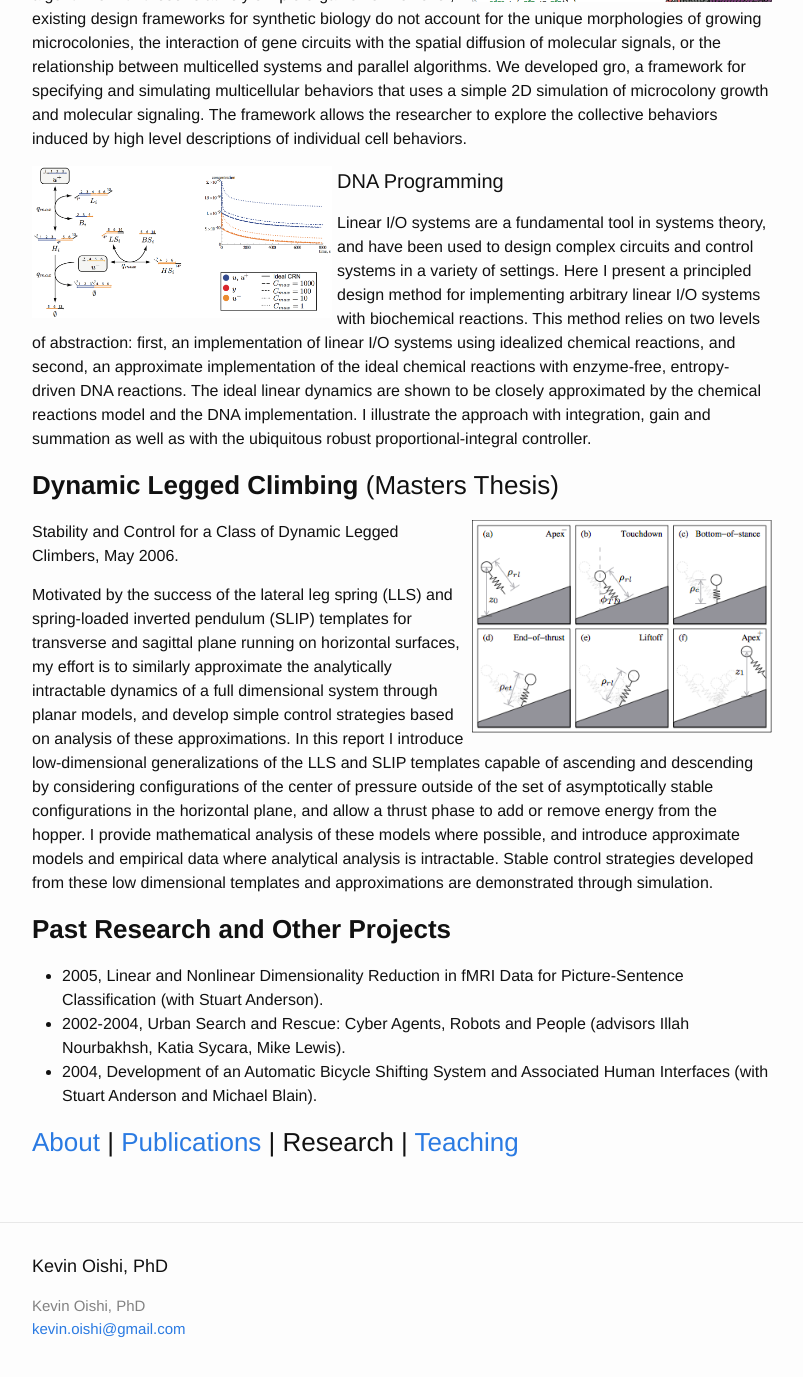
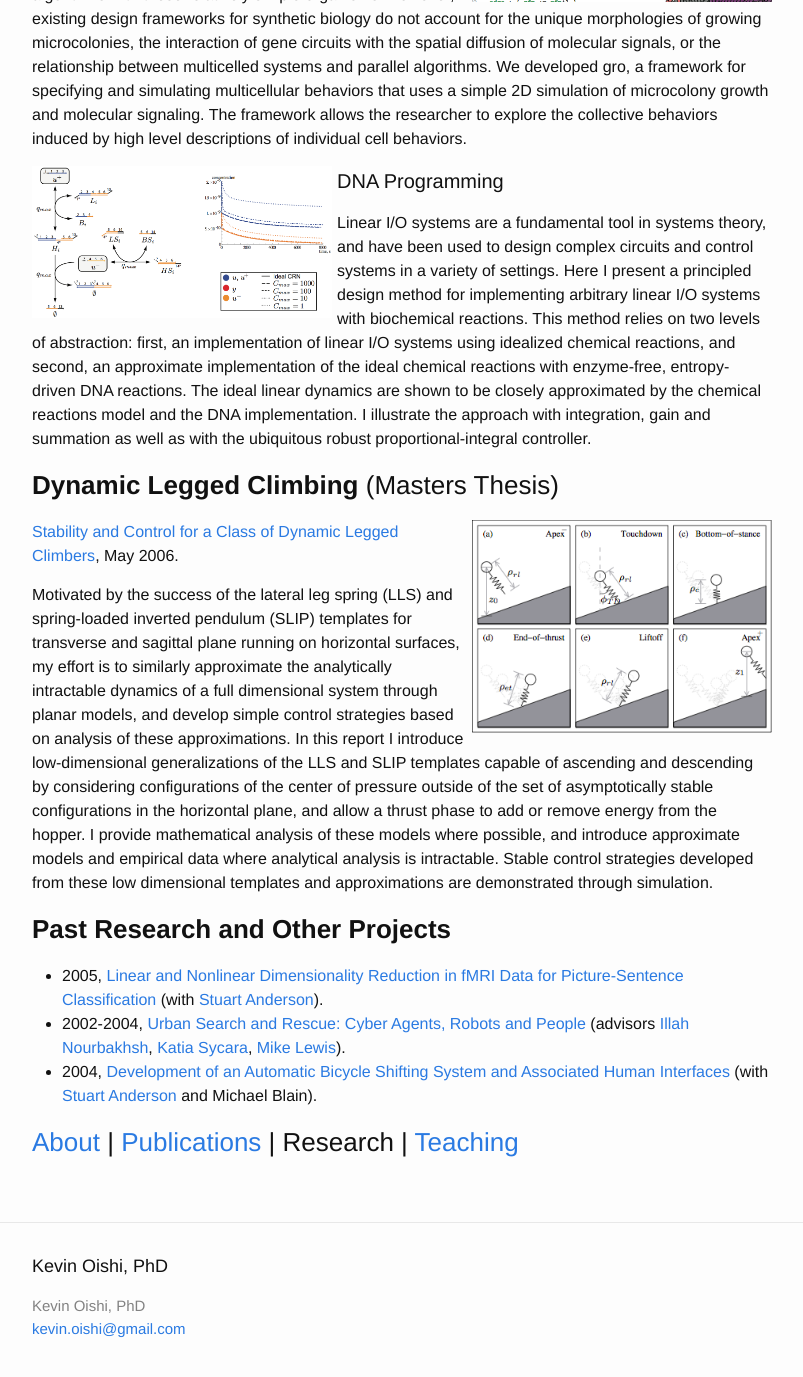
Before and after one commit to kevin0/kevin0.github.io, a Jekyll site: the page built from research.md, in a window 1280 px wide and 1400 px high, scrolled down 1267 px. Shown: the top 1377 px of the window, without its empty margins (238-1041 px from the left). Built offline with Jekyll 4.4.1, drawn with Linux system fonts in a browser that asks for light colours; part of the change alters nothing that is shown.

Commit message:
more uploaded files

```diff
--- a/research.md
+++ b/research.md
@@ -53,13 +53,13 @@ Linear I/O systems are a fundamental tool in systems theory, and have been used
   <img src="/img/legged-climbing.png" width="300px"/>
 </div>
 
-Stability and Control for a Class of Dynamic Legged Climbers, May 2006.
+[Stability and Control for a Class of Dynamic Legged Climbers](/img/ms-thesis.pdf), May 2006.
 
 Motivated by the success of the lateral leg spring (LLS) and spring-loaded inverted pendulum (SLIP) templates for transverse and sagittal plane running on horizontal surfaces, my effort is to similarly approximate the analytically intractable dynamics of a full dimensional system through planar models, and develop simple control strategies based on analysis of these approximations. In this report I introduce low-dimensional generalizations of the LLS and SLIP templates capable of ascending and descending by considering configurations of the center of pressure outside of the set of asymptotically stable configurations in the horizontal plane, and allow a thrust phase to add or remove energy from the hopper. I provide mathematical analysis of these models where possible, and introduce approximate models and empirical data where analytical analysis is intractable. Stable control strategies developed from these low dimensional templates and approximations are demonstrated through simulation.
 
 ### **Past Research and Other Projects** ###
-* 2005, Linear and Nonlinear Dimensionality Reduction in fMRI Data for Picture-Sentence Classification (with Stuart Anderson).
-* 2002-2004, Urban Search and Rescue: Cyber Agents, Robots and People (advisors Illah Nourbakhsh, Katia Sycara, Mike Lewis).
-* 2004, Development of an Automatic Bicycle Shifting System and Associated Human Interfaces (with Stuart Anderson and Michael Blain).
+* 2005, [Linear and Nonlinear Dimensionality Reduction in fMRI Data for Picture-Sentence Classification](/img/ml-paper.pdf) (with [Stuart Anderson](http://www.cs.cmu.edu/~soa/)).
+* 2002-2004, [Urban Search and Rescue: Cyber Agents, Robots and People](http://www.cs.cmu.edu/~softagents/project_grants_NSF.html) (advisors [Illah Nourbakhsh](http://www.cs.cmu.edu/~illah/), [Katia Sycara](http://www.cs.cmu.edu/~sycara/), [Mike Lewis](http://www.ischool.pitt.edu/people/lewis.php)).
+* 2004, [Development of an Automatic Bicycle Shifting System and Associated Human Interfaces](/img/bike_proposal.pdf) (with [Stuart Anderson](http://www.cs.cmu.edu/~soa/) and Michael Blain).
 
 ### [About](/about) | [Publications](/publications) | Research | [Teaching](/teaching) ###
```
Also changed, not shown: 3 other files.
